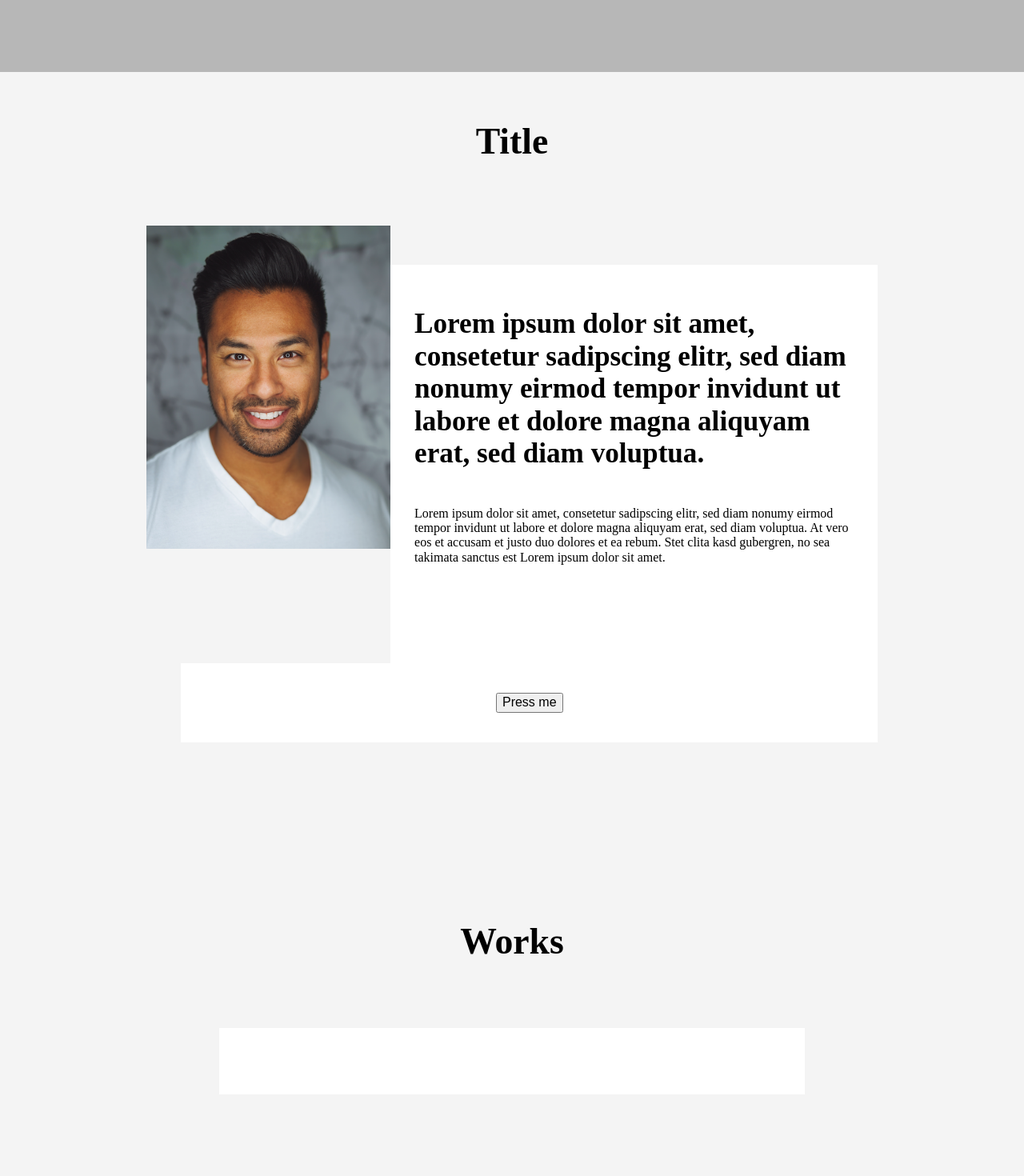
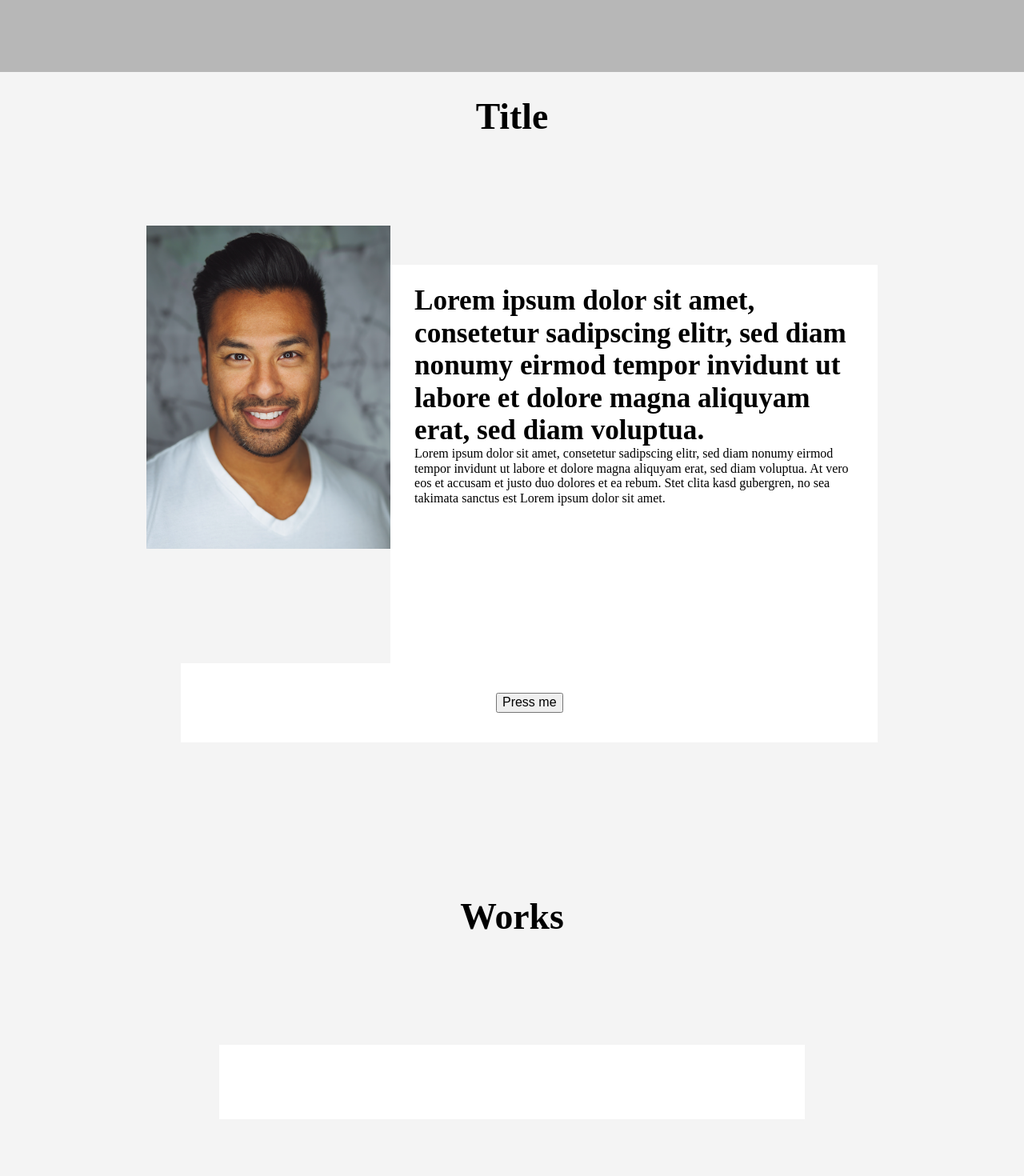
Before and after one commit to Nitasamoe/berilHomepage, a Nuxt app: page / in a window 1280 px wide. Shown: the part 760-2230 px from the top of the page at 80% size. Built offline with nearby package versions, Linux system fonts and the light colour scheme.

Commit message:
added Footer

```diff
--- /dev/null
+++ b/components/Footer.vue
@@ -0,0 +1,43 @@
+<template>
+    <div class="footer" :style="footerStyle">
+        <div class="contactData">
+            <h2>Contact Me</h2>
+            <p>fasfasf asfd asdfasdf a asdfasf</p>
+            <p>fas a afasf asda</p>
+        </div>
+
+
+    </div>
+</template>
+
+<script>
+export default {
+    props: ['columnLength', 'height'],
+    computed: {
+        footerStyle(){
+            let cssStyle = "";
+            cssStyle += "grid-column-start: 1;";
+            cssStyle += "grid-column-end: " + this.columnLength+ ";";
+            cssStyle += "height:" + this.height + "px;";
+            cssStyle += "display:grid;";
+            cssStyle += "grid-template-columns: 2fr repeat(10, 1fr) 2fr;";
+            cssStyle += "display:grid;";
+            cssStyle += "backgroundColor: #f4f4f4;";
+            return cssStyle
+        }
+    }
+}
+</script>
+
+<style scoped>
+@import '~/static/css/type.css';
+@import '~/static/css/globalVariables.css';
+
+.footer > div {
+    grid-column: 2 / 12;
+    display: flex;
+    flex-direction: column;
+    align-items: flex-end;
+}
+
+</style>
--- a/components/Works.vue
+++ b/components/Works.vue
@@ -7,7 +7,9 @@
         <div class="projectPortfolio">
             <div class="projectPreview" v-for="project in projects" :key="project.id">
                 <div></div>
-                <div>{{ project.name }}</div>
+                <div>
+                    <h4>{{ project.name }}</h4>
+                </div>
             </div>
         </div>
     </div>
--- a/pages/index.vue
+++ b/pages/index.vue
@@ -3,7 +3,8 @@
     <Header :columnLength="layoutColumns+1" :height="headerHeight"></Header>
     <Hero :columnLength="layoutColumns+1" :height="800"></Hero>
     <About :columnLength="layoutColumns+1" :height="1000"></About>
-    <Works :columnLength="layoutColumns+1" :height="1600"></Works>
+    <Works :columnLength="layoutColumns+1" :height="1800"></Works>
+    <Footer :columnLength="layoutColumns+1" :height="300"></Footer>
 
   </div>
 </template>
@@ -13,13 +14,15 @@ import Header from '~/components/Header.vue';
 import Hero from '~/components/Hero.vue';
 import About from '~/components/About.vue';
 import Works from '~/components/Works.vue';
+import Footer from '~/components/Footer.vue';
 
 export default {
   components: {
     Header,
     Hero,
     About,
-    Works
+    Works,
+    Footer
   },
   data() {
     return  {
@@ -54,13 +57,8 @@ html {
 *:after {
     box-sizing: inherit;
 }
-html,
-body,
-body div,
-.gridPage,
-.gridContent {
-    height: 100%;
-}
+
+
 
 @media only screen and (min-width: 480px)  {
 }
--- a/static/css/type.css
+++ b/static/css/type.css
@@ -1,15 +1,25 @@
 h1 {
     font-size: var(--h1TypeSize);
+    margin: 0px;
+    padding: 0px;
 }
 h2 {
     font-size: var(--h2TypeSize);
+    margin: 0px;
+    padding: 0px;
 }
 h3 {
     font-size: var(--h3TypeSize);
+    margin: 0px;
+    padding: 0px;
 }
 h4 {
     font-size: var(--h4TypeSize);
+    margin: 0px;
+    padding: 0px;
 }
 p {
     font-size: var(--baseTypeSize);
+    margin: 0px;
+    padding: 0px;
 }
```
